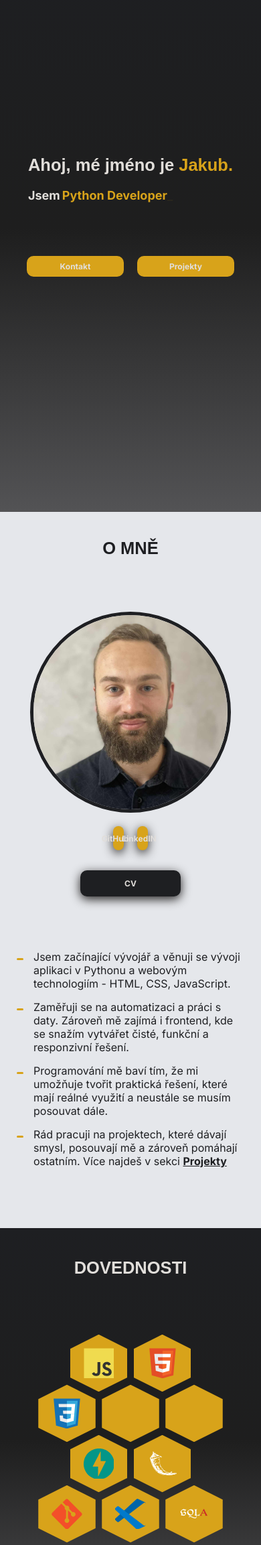
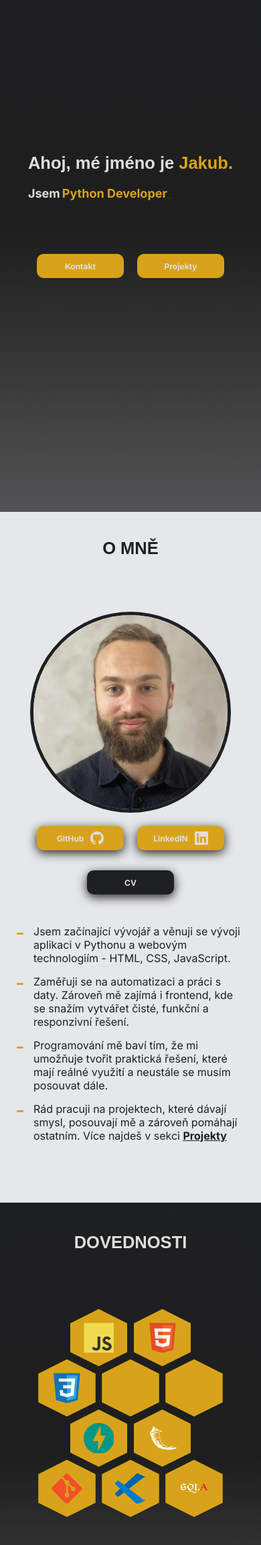
Before and after one commit to Jakub-coding99/portfolio-web, a Python web app: template templates/index.html in a window 390 px wide. Shown: the part 80-2386 px from the top of the page at 67% size. Run offline with Jinja, Linux system fonts and the light colour scheme; the template is opened without the code that fills it, so the values that code supplies are empty.

Commit message:
change in css reponsiblity for buttons while width <450px

```diff
--- a/static/style.css
+++ b/static/style.css
@@ -591,7 +591,7 @@ footer,
 
 
 .skill-section  {
-    height: 90vh;
+    height: 100vh;
     position: relative;
     overflow: hidden;
 
@@ -1395,7 +1395,7 @@ footer {
     display: flex;
     justify-content: center;
     align-items: center;
-    height: 25vh;
+    height: 27vh;
     padding: 25px 0 ;
     flex-direction: column;
 
@@ -1491,7 +1491,6 @@ footer  ul a {
     color: var(--bg-color-2);
 
 }
-
 
 
 
@@ -1661,6 +1660,10 @@ h2 {
 .my-btns {
     padding:  8px;
     font-size: 0.8rem;
+    height: 36px;
+    align-items: center;
+    display: flex;
+    justify-content: center;
 }
 
 .overview {
@@ -1729,7 +1732,7 @@ h2 {
 }
 
 .skill-section   {
-    height: 75vh;
+    height: 90vh;
 
 }
 
@@ -1804,6 +1807,10 @@ h2 {
 
 }
 
+ #cv {
+        height: 36px;
+        margin-bottom: 25px;
+    }
 .project-btn {
     margin-bottom: 15px;
 
@@ -2199,6 +2206,9 @@ h1 {
 
 }
 
+footer {
+    height: 30vh;
+}
 
 }
 
@@ -2284,14 +2294,16 @@ h1 {
 
 
     .soc-buttons .my-btns,
-    .header-buttons .my-btns
+    .header-buttons .my-btns,
     #cv {
-        width: 10px;
+        max-width: 130px !important;
+
+
 
     }
 
-    #cv {
-        padding: 12px;
-    }
-
-}
+
+
+
+
+}
```
